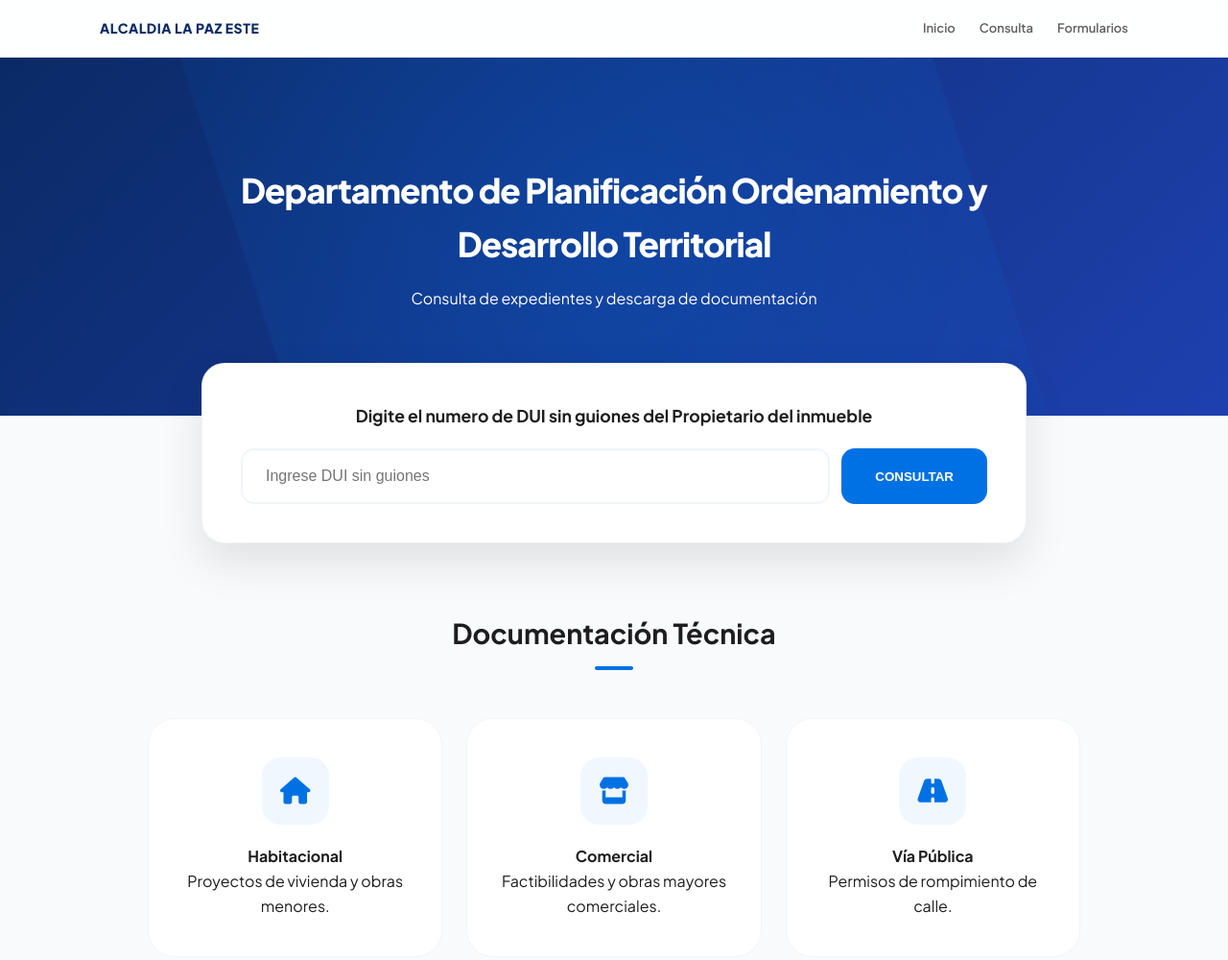
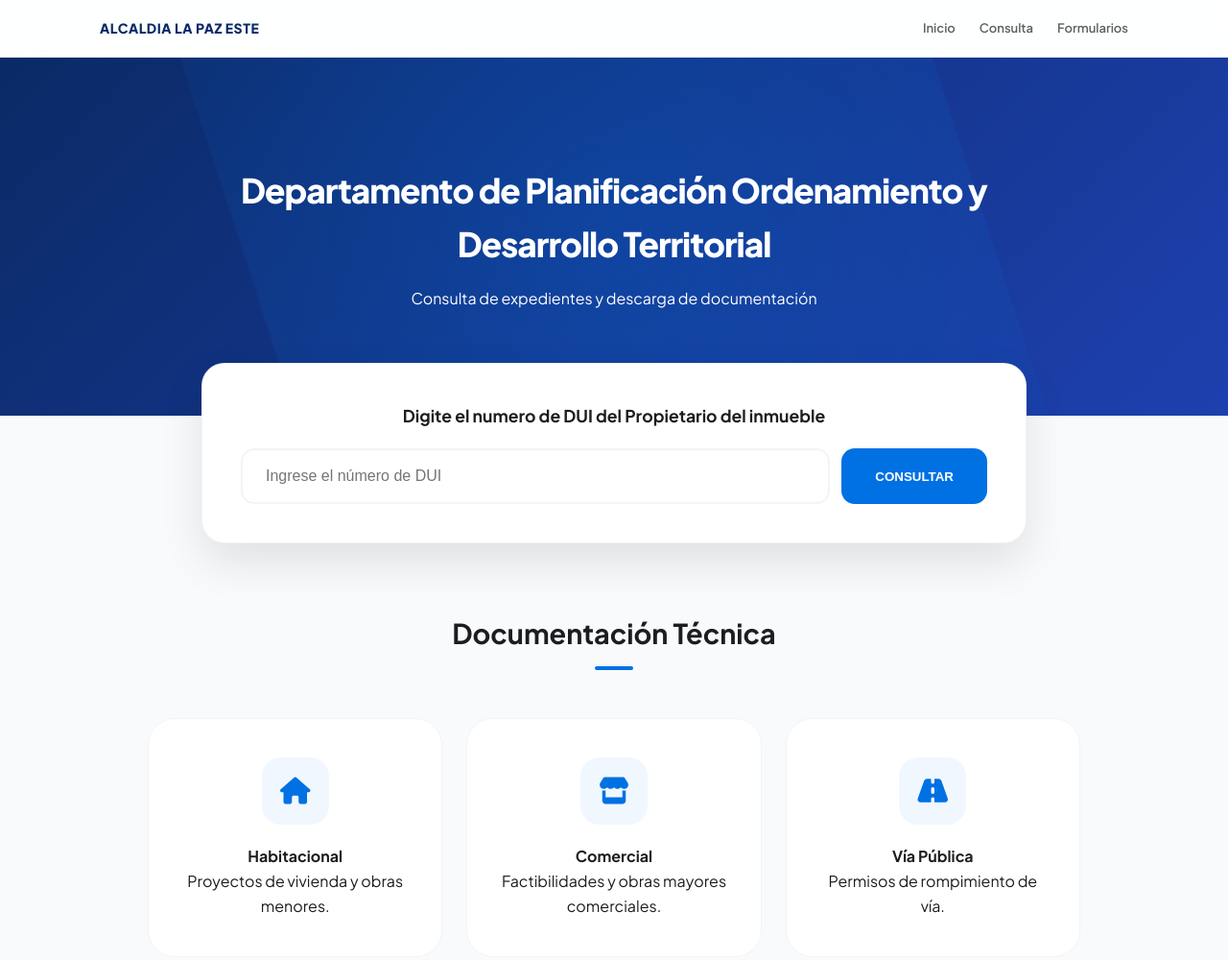
Before and after one commit to tramitesspodt-collab/ConsultasDPODT, a plain HTML site: page CONSULTAS DPODT/index.html in a window 1280 px wide. Shown: the whole page at 96% size. Drawn offline with Linux system fonts and the light colour scheme.

Commit message:
Change DUI input placeholder text
Updated the DUI input placeholder text for clarity.

```diff
--- a/CONSULTAS DPODT/index.html
+++ b/CONSULTAS DPODT/index.html
@@ -33,9 +33,9 @@
 
 <div class="search-section" id="consulta">
   <div class="search-card">
-    <h3 style="text-align: center; font-size: 1.1rem; font-weight: 700;">Digite el numero de DUI sin guiones del Propietario del inmueble</h3>
+    <h3 style="text-align: center; font-size: 1.1rem; font-weight: 700;">Digite el numero de DUI del Propietario del inmueble</h3>
     <div class="search-group">
-      <input type="text" id="duiInput" placeholder="Ingrese DUI sin guiones">
+      <input type="text" id="duiInput" placeholder="Ingrese el número de DUI">
       <button class="btn-search" onclick="buscarExpediente()">CONSULTAR</button>
     </div>
     <div id="res-box" class="fade-in"></div>
@@ -62,7 +62,7 @@
     <a href="https://drive.google.com/uc?export=download&id=1csumbIDoq47iIernN1nEFVQwGYc3gjHV" class="folder-card">
       <div class="folder-icon"><i class="fas fa-road"></i></div>
       <h4>Vía Pública</h4>
-      <p>Permisos de rompimiento de calle.</p>
+      <p>Permisos de rompimiento de vía.</p>
     </a>
   </div>
 </div>
```
